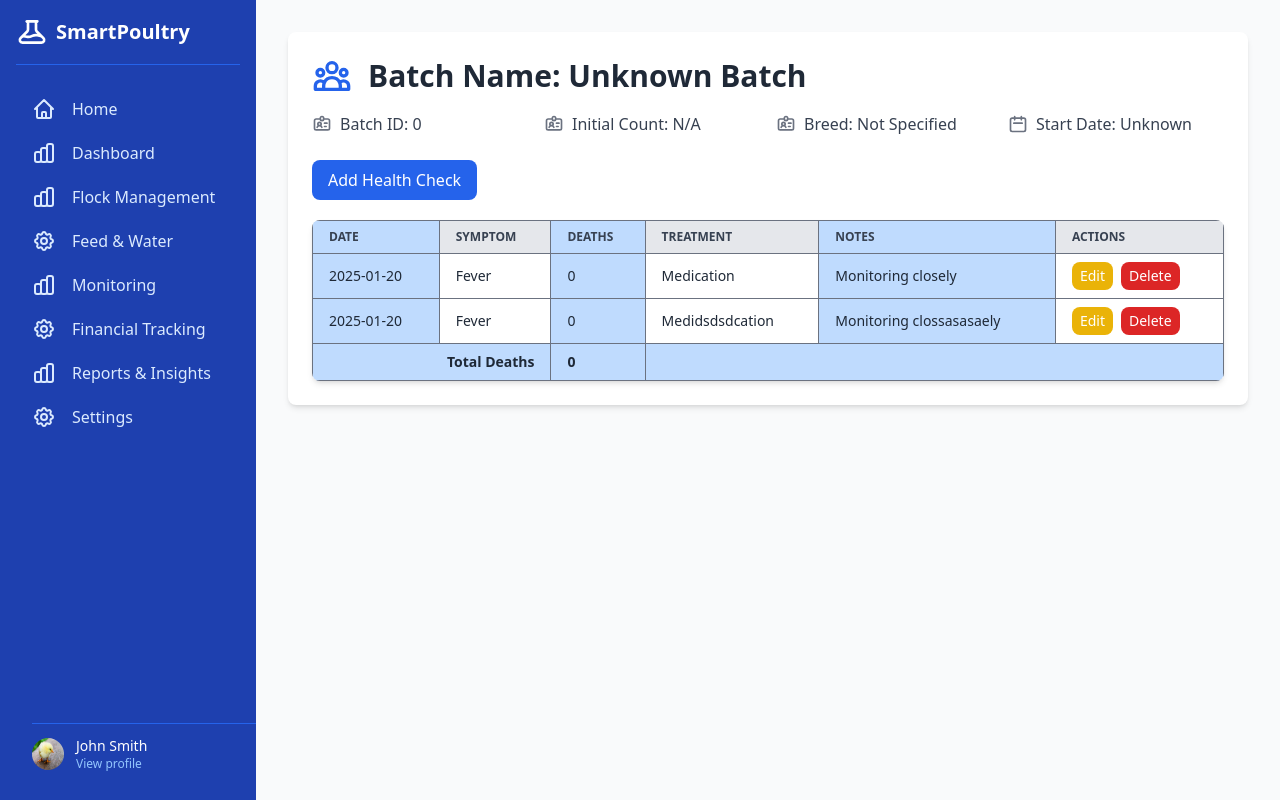
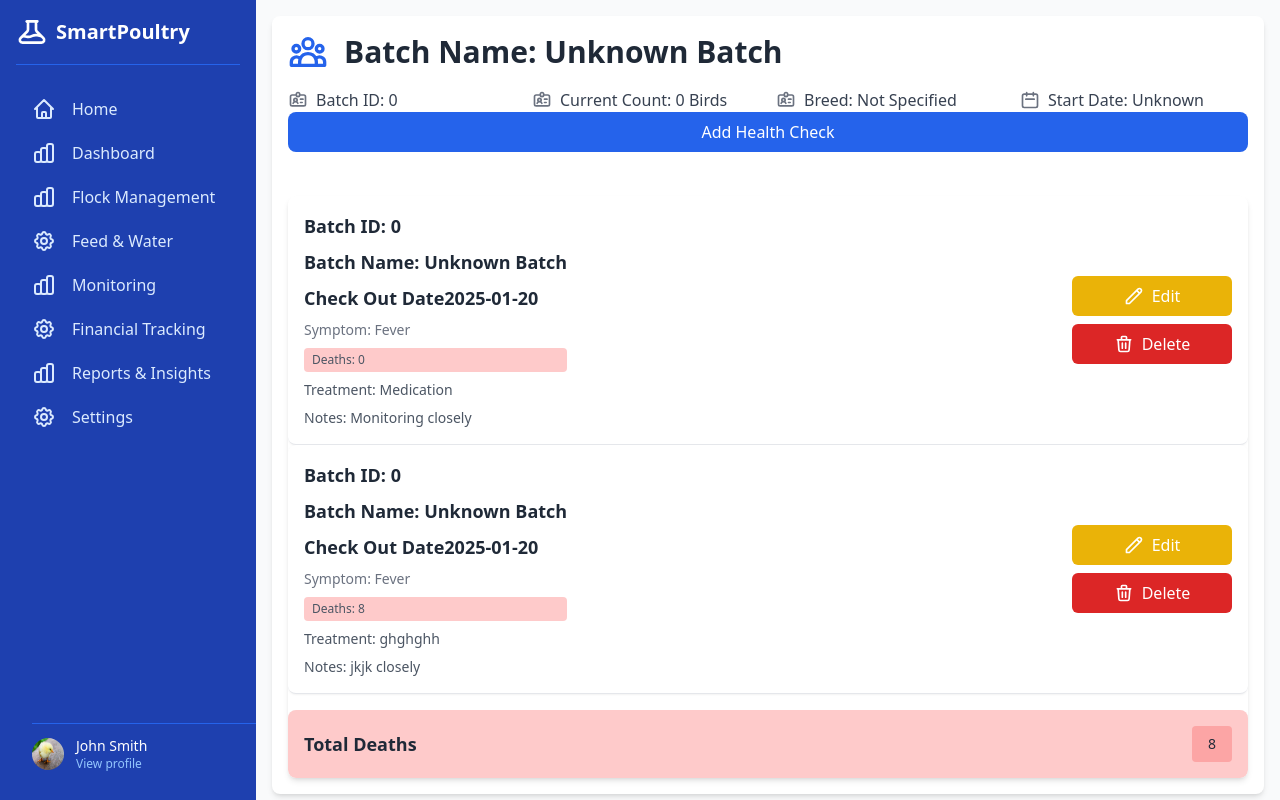
Before and after one commit to Manguriu/Farm101Analytics-P, a Next.js app: page /pages/HealthMonitoring in a window 1280 px wide. Built offline with nearby package versions, Linux system fonts and the light colour scheme.

Commit message:
improvements3

```diff
--- a/src/app/pages/FlockManagement/page.tsx
+++ b/src/app/pages/FlockManagement/page.tsx
@@ -13,7 +13,7 @@
 import Dashsidebar from "../Dashboard/Dashsidebar";
 
 interface Flock {
-  id: number;
+  id: string;
   batchName: string;
   dateAcquired: string;
   initialCount: number;
@@ -45,11 +45,19 @@
     localStorage.setItem("flocks", JSON.stringify(flocks));
   }, [flocks]);
 
+//generate IDs
+const generateUniqueId = (): string => {
+  return Math.random().toString(16).substring(2, 10) + Date.now().toString(16);
+};
+
+
+
   // Add a new flock
   const addFlock = (flock: Omit<Flock, "id" | "metrics">) => {
+    const uniqueId = generateUniqueId();
     const newFlock: Flock = {
       ...flock,
-      id: Date.now(),
+      id: uniqueId,
       metrics: [],
     };
     setFlocks([newFlock, ...flocks]);
@@ -57,7 +65,7 @@
   };
 
   // Delete a flock
-  const deleteFlock = (id: number) => {
+  const deleteFlock = (id: string) => {
     if (window.confirm("Are you sure you want to delete this flock?")) {
       setFlocks(flocks.filter((flock) => flock.id !== id));
       toast.success("Flock deleted successfully.");
@@ -92,7 +100,7 @@
   return (
     <div className="flex h-screen">
       {/* Sidebar */}
-      <Dashsidebar className="custom-class w-64" />
+      <Dashsidebar className="custom-class lg:w-64" />
 
       {/* Main Content */}
       <div className="flex-1 bg-gray-50 p-8">
@@ -290,7 +298,7 @@
 // Flock List
 interface FlockListProps {
   flocks: Flock[];
-  onDelete: (id: number) => void;
+  onDelete: (id: string) => void;
   onEdit: (flock: Flock) => void;
   calculateFlockAge: (dateAcquired: string) => number;
 }
@@ -323,6 +331,13 @@
                 </h3>
               </div>
               <div className="grid grid-cols-1 sm:grid-cols-2 gap-4">
+                <p className="text-gray-700 flex items-center gap-2">
+                  <PencilIcon className="h-5 w-5 text-blue-600" />
+                  <span>
+                    <span className="font-semibold">Batch ID:</span> {flock.id}
+                  </span>
+                </p>
+
                 <p className="text-gray-700 flex items-center gap-2">
                   <CalendarIcon className="h-5 w-5 text-blue-600" />
                   <span>
--- a/src/app/pages/HealthMonitoring/HealthHeader.tsx
+++ b/src/app/pages/HealthMonitoring/HealthHeader.tsx
@@ -4,6 +4,8 @@
   UserGroupIcon,
   CalendarIcon,
   IdentificationIcon,
+  TrashIcon,
+  PencilIcon,
 } from "@heroicons/react/outline";
 import { ToastContainer, toast } from "react-toastify";
 import "react-toastify/dist/ReactToastify.css";
@@ -18,6 +20,7 @@
   DialogClose,
 } from "@/components/ui/dialog";
 import { Button } from "@/app/lib/presentation/components/ui/button/Button";
+import Dashsidebar from "../Dashboard/Dashsidebar";
 
 // Define the HealthCheck type
 type HealthCheck = {
@@ -34,14 +37,16 @@
 export default function HealthHeader() {
   const searchParams = useSearchParams();
   const batchName = searchParams.get("batchName") || "Unknown Batch";
-  const batchId = parseInt(searchParams.get("batchId") || "0", 10); // Assuming batchId is passed as a query parameter
-  const currentCount = searchParams.get("currentCount") || "N/A";
+  const batchId = parseInt(searchParams.get("batchId") || "0", 10);
+  const initialCount = parseInt(searchParams.get("currentCount") || "0", 10);
   const breed = searchParams.get("breed") || "Not Specified";
   const startDate = searchParams.get("startDate") || "Unknown";
 
   const [healthChecks, setHealthChecks] = useState<HealthCheck[]>([]);
+  const [currentCount, setCurrentCount] = useState(initialCount); // Updated count
   const [showModal, setShowModal] = useState(false);
   const [currentCheck, setCurrentCheck] = useState<HealthCheck | null>(null);
+  const [deleteId, setDeleteId] = useState<number | null>(null);
 
   useEffect(() => {
     // Fetch initial data (replace with API call if using a backend)
@@ -57,46 +62,52 @@
         batchName,
       },
       {
-        id: 2,
+        id: 3,
         date: "2025-01-20",
         symptom: "Fever",
-        deaths: 0,
-        treatment: "Medidsdsdcation",
-        notes: "Monitoring clossasasaely",
+        deaths: 8,
+        treatment: "ghghghh",
+        notes: "jkjk closely",
         batchId,
         batchName,
       },
     ]);
   }, [batchId, batchName]);
+  const handleSave = (newCheck: HealthCheck) => {
+    const newDeaths = parseInt(newCheck.deaths.toString(), 10);
 
-  const handleSave = (newCheck: HealthCheck) => {
+    if (isNaN(newDeaths) || newDeaths < 0) {
+      toast.error("Please enter a valid number of deaths.");
+      return;
+    }
+
     if (currentCheck) {
       // Edit existing check
       setHealthChecks((prev) =>
         prev.map((check) =>
-          check.id === currentCheck.id
-            ? { ...currentCheck, ...newCheck }
-            : check
+          check.id === currentCheck.id ? { ...check, ...newCheck } : check
         )
       );
+
+      // Adjust the count by adding back the old deaths and subtracting the new deaths
+      const oldDeaths = currentCheck.deaths;
+      setCurrentCount((prevCount) => prevCount + oldDeaths - newDeaths);
+
       toast.info("Health check updated successfully");
     } else {
-      // Add new check
+      // Add new check and subtract deaths
       setHealthChecks((prev) => [
         ...prev,
         { ...newCheck, id: Date.now(), batchId, batchName },
       ]);
+      setCurrentCount((prevCount) => prevCount - newDeaths);
       toast.success("Health check added successfully");
     }
+
     setShowModal(false);
     setCurrentCheck(null);
   };
-  const [deleteId, setDeleteId] = useState<number | null>(null);
 
-  // const handleDelete = (id: number) => {
-  //   setHealthChecks((prev) => prev.filter((check) => check.id !== id));
-  //   toast.error("Deleted successfully")
-  // };
   const handleDelete = () => {
     if (deleteId !== null) {
       setHealthChecks((prev) => prev.filter((check) => check.id !== deleteId));
@@ -104,13 +115,21 @@
       setDeleteId(null);
     }
   };
+
   const handleEdit = (check: HealthCheck) => {
     setCurrentCheck(check);
     setShowModal(true);
   };
 
   return (
-    <div className="bg-white rounded-lg shadow-md p-6 mb-4">
+    <div className="flex h-screen">
+      {/* Sidebar */}
+      <Dashsidebar className="custom-class lg:w-64" />
+
+      {/* Main Content */}
+      <div className="flex-1 bg-gray-50 p-4">
+        <ToastContainer />
+        <div className="bg-white rounded-lg shadow-md p-4 mb-4 max-w-7xl mx-auto flex flex-col">
           <ToastContainer />
           <div className="flex items-center gap-4 mb-4">
             <UserGroupIcon className="h-10 w-10 text-blue-600" />
@@ -128,7 +147,8 @@
             <div className="flex items-center gap-2">
               <IdentificationIcon className="h-5 w-5 text-gray-500" />
               <p className="text-gray-700">
-            <span className="font-medium">Initial Count:</span> {currentCount}
+                <span className="font-medium">Current Count:</span>{" "}
+                {currentCount} Birds
               </p>
             </div>
             <div className="flex items-center gap-2">
@@ -146,63 +166,70 @@
           </div>
 
           {/* Add Health Checks */}
-      <div className="mt-6">
           <button
             onClick={() => setShowModal(true)}
             className="bg-blue-600 text-white px-4 py-2 rounded-lg"
           >
             Add Health Check
           </button>
-
+          <div className="mt-6">
             {/* List Health Checks */}
             <div className="mt-5 relative overflow-x-auto shadow-md sm:rounded-lg">
-  <table className="w-full text-sm text-left rtl:text-right text-gray-800 dark:text-gray-400">
-    <thead className="text-xs text-gray-700 uppercase bg-gray-50 dark:bg-gray-700 dark:text-gray-400">
-      <tr className="bg-gray-200">
-        <th className="border border-gray-500 px-4 py-2 bg-blue-200">Date</th>
-        <th className="border border-gray-500 px-4 py-2">Symptom</th>
-        <th className="border border-gray-500 px-4 py-2 bg-blue-200">Deaths</th>
-        <th className="border border-gray-500 px-4 py-2">Treatment</th>
-        <th className="border border-gray-500 px-4 py-2 bg-blue-200">Notes</th>
-        <th className="border border-gray-500 px-4 py-2">Actions</th>
-      </tr>
-    </thead>
-    <tbody>
               {healthChecks.map((check) => (
-        <tr key={check.id} className="border-b border-gray-200 dark:border-gray-700">
-          <td className="border border-gray-500 px-4 py-2 bg-blue-200">
-            {check.date}
-          </td>
-          <td className="border border-gray-500 px-4 py-2">{check.symptom}</td>
-          <td className="border border-gray-500 px-4 py-2 bg-blue-200">
-            {check.deaths}
-          </td>
-          <td className="border border-gray-500 px-4 py-2">{check.treatment}</td>
-          <td className="border border-gray-500 px-4 py-2 bg-blue-200">
-            {check.notes}
-          </td>
-          <td className="border border-gray-500 px-4 py-2">
+                <div
+                  key={check.id}
+                  className="flex flex-col lg:flex-row justify-between items-stretch gap-4 w-full p-4 border-b border-gray-200 dark:border-gray-700 bg-white shadow-sm rounded-lg"
+                >
+                  {/* Health Check Info */}
+                  <div className="flex flex-col gap-2">
+                    <h3 className="text-lg font-semibold text-gray-800">
+                      Batch ID: {check.batchId}
+                    </h3>
+                    <h3 className="text-lg font-semibold text-gray-800">
+                      Batch Name: {check.batchName}
+                    </h3>
+                    <h3 className="text-lg font-semibold text-gray-800">
+                      Check Out Date{check.date}
+                    </h3>
+                    <p className="text-sm text-gray-500">
+                      Symptom: {check.symptom}
+                    </p>
+                    <div className="bg-red-200 text-gray-600 text-xs font-medium px-2 py-1 rounded">
+                      Deaths: {check.deaths}
+                    </div>
+                    <p className="text-sm text-gray-600">
+                      Treatment: {check.treatment}
+                    </p>
+                    <p className="text-sm text-gray-600">
+                      Notes: {check.notes || "N/A"}
+                    </p>
+                  </div>
+
+                  {/* Actions Section */}
+                  <div className="flex flex-row lg:flex-col gap-2 justify-center items-center lg:items-start">
                     <button
                       onClick={() => handleEdit(check)}
-              className="bg-yellow-500 text-white px-2 py-1 rounded-lg mr-2"
+                      className="flex items-center justify-center gap-2 px-4 py-2 bg-yellow-500 text-white rounded-md hover:bg-yellow-600 transition w-full lg:w-40"
                     >
-              Edit
+                      <PencilIcon className="h-5 w-5" />
+                      <span className="font-medium">Edit</span>
                     </button>
                     <Dialog>
                       <DialogTrigger asChild>
                         <button
                           onClick={() => setDeleteId(check.id)}
-                  className="bg-red-600 text-white px-2 py-1 rounded-lg"
+                          className="flex items-center justify-center gap-2 px-4 py-2 bg-red-600 text-white rounded-md hover:bg-red-700 transition w-full lg:w-40"
                         >
-                  Delete
+                          <TrashIcon className="h-5 w-5" />
+                          <span className="font-medium">Delete</span>
                         </button>
                       </DialogTrigger>
                       <DialogContent>
                         <DialogHeader>
                           <DialogTitle>Confirm Delete</DialogTitle>
                           <DialogDescription>
-                    Are you sure you want to delete this health check? This
-                    action cannot be undone.
+                            Are you sure you want to delete this health check?
+                            This action cannot be undone.
                           </DialogDescription>
                         </DialogHeader>
                         <DialogFooter>
@@ -215,28 +242,23 @@
                         </DialogFooter>
                       </DialogContent>
                     </Dialog>
-          </td>
-        </tr>
+                  </div>
+                </div>
               ))}
+
               {/* Total Row */}
-      <tr className="bg-gray-100">
-        <td
-          colSpan={2}
-          className="border border-gray-500 px-4 py-2 font-bold text-right bg-blue-200"
-        >
+              <div className="flex flex-row justify-between items-center p-4 bg-red-200 rounded-lg shadow-sm mt-4">
+                <div className="text-lg font-semibold text-gray-800">
                   Total Deaths
-        </td>
-        <td className="border border-gray-500 px-4 py-2 font-bold bg-blue-200">
-          {healthChecks.reduce((sum, check) => sum + Number(check.deaths), 0)}
-        </td>
-        <td colSpan={3} className="border border-gray-500 px-4 py-2 bg-blue-200"></td>
-      </tr>
-    </tbody>
-  </table>
                 </div>
-
-
-
+                <div className="bg-red-300 text-gray-800 text-sm font-medium px-4 py-2 rounded">
+                  {healthChecks.reduce(
+                    (sum, check) => sum + Number(check.deaths),
+                    0
+                  )}
+                </div>
+              </div>
+            </div>
           </div>
 
           {/* Modal for Add/Edit */}
@@ -252,6 +274,8 @@
               onSave={handleSave}
             />
           )}
+        </div>
+      </div>
     </div>
   );
 }
--- a/src/app/pages/HealthMonitoring/page.tsx
+++ b/src/app/pages/HealthMonitoring/page.tsx
@@ -1,23 +1,11 @@
-
 "use client";
 import { Suspense } from "react";
-import { ToastContainer } from "react-toastify";
-import "react-toastify/dist/ReactToastify.css";
-import Dashsidebar from "../Dashboard/Dashsidebar";
 import HealthHeader from "./HealthHeader";
 
-
 export default function HealthMonitoring() {
-
   return (
     <Suspense fallback={<div>Loading....</div>}>
-    <div className="flex h-screen">
-      <Dashsidebar className="custom-class lg:w-64" />
-      <div className="flex-1 bg-gray-50 p-8">
-        <ToastContainer />
-        <HealthHeader />
-    </div>
-    </div>
+      <HealthHeader />
     </Suspense>
   );
 }
```
Also changed, not shown: src/app/pages/Dashboard/page.tsx (+9 -20 lines), src/app/pages/GrowthMonitoring/GrowthMonitoringMain.tsx (+23 -73 lines), src/app/pages/GrowthMonitoring/page.tsx (+5 -10 lines). Lines whose indentation alone changed are shown as unchanged.
